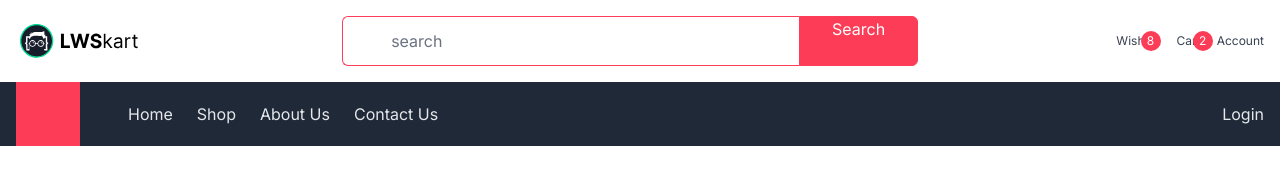
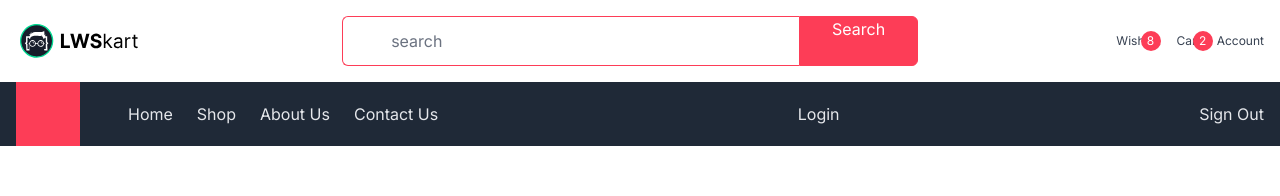
Before and after one commit to Jakia911/LWS_KART, a Next.js app: page /login in a window 1280 px wide. Shown: the top 196 px of the page. Built offline with nearby package versions, Linux system fonts and the light colour scheme; no server answers.

Commit message:
sign out added

```diff
--- a/auth.ts
+++ b/auth.ts
@@ -1,24 +1,24 @@
 import { MongoDBAdapter } from "@auth/mongodb-adapter";
-import NextAuth from "next-auth";
-import { Adapter } from 'next-auth/adapters';
+import NextAuth, { NextAuthOptions } from "next-auth";
+import { Adapter } from "next-auth/adapters";
 import GoogleProvider from "next-auth/providers/google";
 import mongoClientPromise from "./database/mongoClientPromise";
-// Define NextAuth options with TypeScript
-export const
-   authOptions = NextAuth({
+
+// Define NextAuth options
+export const authOptions: NextAuthOptions = {
   adapter: MongoDBAdapter(mongoClientPromise, { databaseName: process.env.ENVIRONMENT }) as Adapter,
   session: {
     strategy: 'jwt',
   },
   providers: [
-
     GoogleProvider({
       clientId: process.env.GOOGLE_CLIENT_ID as string,
       clientSecret: process.env.GOOGLE_CLIENT_SECRET as string,
     }),
-    ]
-})
+  ],
+};
 
+// Export the NextAuth handler using authOptions
 const handler = NextAuth(authOptions);
 export { handler as GET, handler as POST };
 
--- a/components/header/MainNav.tsx
+++ b/components/header/MainNav.tsx
@@ -1,7 +1,6 @@
-"use Server";
+"use Client";
 
-import { authOptions } from "@/auth";
-import { getServerSession } from "next-auth";
+import { signOut } from "next-auth/react";
 import Image from "next/image";
 import Link from "next/link";
 import bed2 from "../../public/images/icons/bed-2.svg";
@@ -12,7 +11,13 @@ import sofa from "../../public/images/icons/sofa.svg";
 import terrace from "../../public/images/icons/terrace.svg";
 
 const MainNav = async () => {
-  const session = await getServerSession(authOptions);
+  // const session = await getServerSession(authOptions);
+  // console.log(session);
+
+  const handleLogOut = (event: React.MouseEvent<HTMLButtonElement>) => {
+    event.preventDefault();
+    signOut({ callbackUrl: "http://localhost:3000/login" });
+  };
   return (
     <div>
       <nav className="bg-gray-800">
@@ -115,7 +120,19 @@ const MainNav = async () => {
                 Contact us
               </a>
             </div>
-            {!session ? (
+            <Link
+              href={"/login"}
+              className="text-gray-200 hover:text-white transition"
+            >
+              Login
+            </Link>
+            <button
+              onClick={handleLogOut}
+              className="text-gray-200 hover:text-white transition"
+            >
+              Sign Out
+            </button>
+            {/* {!session ? (
               <Link
                 href={"/login"}
                 className="text-gray-200 hover:text-white transition"
@@ -126,7 +143,7 @@ const MainNav = async () => {
               <a href="#" className="text-gray-200 hover:text-white transition">
                 Sign Out
               </a>
-            )}
+            )} */}
           </div>
         </div>
       </nav>
--- a/components/trendingProducts/TrendingProductCard.tsx
+++ b/components/trendingProducts/TrendingProductCard.tsx
@@ -1,3 +1,4 @@
+"use client";
 import { Product } from "@/types/product";
 import Image from "next/image";
 import React from "react";
```
Lines whose indentation alone changed are shown as unchanged.
